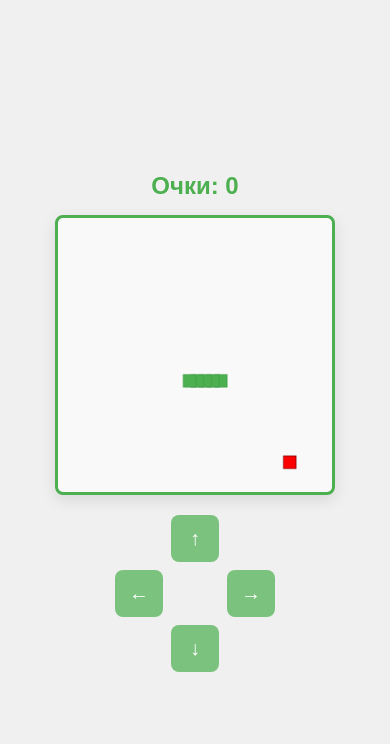
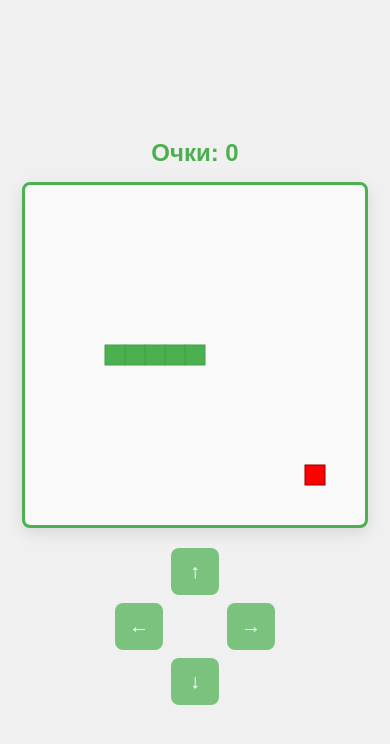
Before and after one commit to yellowvhess/YV-Snake, a plain HTML site: page index.html in a window 390 px wide. Both pictures are taken after a click on the button "Играть". Drawn offline with Linux system fonts and the light colour scheme.

Commit message:
Update index.html
фикс для моб. устройств

```diff
--- a/index.html
+++ b/index.html
@@ -370,11 +370,6 @@
                 font-size: 18px;
             }
 
-            #game-canvas {
-                width: 300px;
-                height: 300px;
-            }
-
             .mobile-controls {
                 display: grid;
             }
@@ -383,11 +378,6 @@
         @media (max-width: 480px) {
             .game-title {
                 font-size: 36px;
-            }
-
-            #game-canvas {
-                width: 280px;
-                height: 280px;
             }
 
             .mobile-controls {
@@ -445,7 +435,7 @@
     <!-- Игровой экран -->
     <div id="game-container">
         <div id="score-display">Очки: 0</div>
-        <canvas id="game-canvas" width="400" height="400"></canvas>
+        <canvas id="game-canvas"></canvas>
         <div class="mobile-controls">
             <button class="up-btn" id="up-btn">↑</button>
             <button class="left-btn" id="left-btn">←</button>
@@ -520,18 +510,25 @@
         let score = 0;
         let scoreInterval;
         let gameStarted = false;
-        let gridSize = 10;
+        let gridSize = 20; // Увеличиваем размер сетки для лучшего отображения на мобильных
         let gameSpeed = 100;
+        let canvasSize = 400; // Базовый размер canvas
 
         // Инициализация игры
         function initGame() {
+            // Установка размера canvas с учетом устройства
+            setupCanvasSize();
+
             // Сброс змейки
+            const startX = Math.floor(canvasSize / 2 / gridSize) * gridSize;
+            const startY = Math.floor(canvasSize / 2 / gridSize) * gridSize;
+
             snake = [
-                {x: 200, y: 200},
-                {x: 190, y: 200},
-                {x: 180, y: 200},
-                {x: 170, y: 200},
-                {x: 160, y: 200}
+                {x: startX, y: startY},
+                {x: startX - gridSize, y: startY},
+                {x: startX - gridSize * 2, y: startY},
+                {x: startX - gridSize * 3, y: startY},
+                {x: startX - gridSize * 4, y: startY}
             ];
 
             direction = 'right';
@@ -556,6 +553,22 @@
             gameInterval = setInterval(gameLoop, gameSpeed);
             scoreInterval = setInterval(incrementScore, 1000);
             gameStarted = false;
+        }
+
+        // Установка размера canvas
+        function setupCanvasSize() {
+            if (window.innerWidth <= 768) {
+                // Для мобильных устройств делаем canvas квадратным и адаптивным
+                const maxSize = Math.min(window.innerWidth - 40, window.innerHeight - 200, 400);
+                canvasSize = maxSize - (maxSize % gridSize); // Обеспечиваем кратность gridSize
+                gameCanvas.width = canvasSize;
+                gameCanvas.height = canvasSize;
+            } else {
+                // Для десктопов фиксированный размер
+                canvasSize = 400;
+                gameCanvas.width = canvasSize;
+                gameCanvas.height = canvasSize;
+            }
         }
 
         // Игровой цикл
@@ -923,26 +936,15 @@
             // Скрытие игрового контейнера
             gameContainer.style.display = 'none';
 
-            // Адаптация размера canvas для мобильных устройств
-            if (window.innerWidth <= 768) {
-                const size = Math.min(window.innerWidth - 40, 400);
-                gameCanvas.width = size;
-                gameCanvas.height = size;
-                gridSize = Math.floor(size / 40) * 2;
-            }
+            // Настройка canvas при загрузке
+            setupCanvasSize();
         });
 
         // Обработка изменения размера окна
         window.addEventListener('resize', () => {
-            if (window.innerWidth <= 768) {
-                const size = Math.min(window.innerWidth - 40, 400);
-                gameCanvas.width = size;
-                gameCanvas.height = size;
-                gridSize = Math.floor(size / 40) * 2;
-            } else {
-                gameCanvas.width = 400;
-                gameCanvas.height = 400;
-                gridSize = 10;
+            if (gameContainer.style.display === 'flex') {
+                setupCanvasSize();
+                initGame();
             }
         });
     </script>
```
